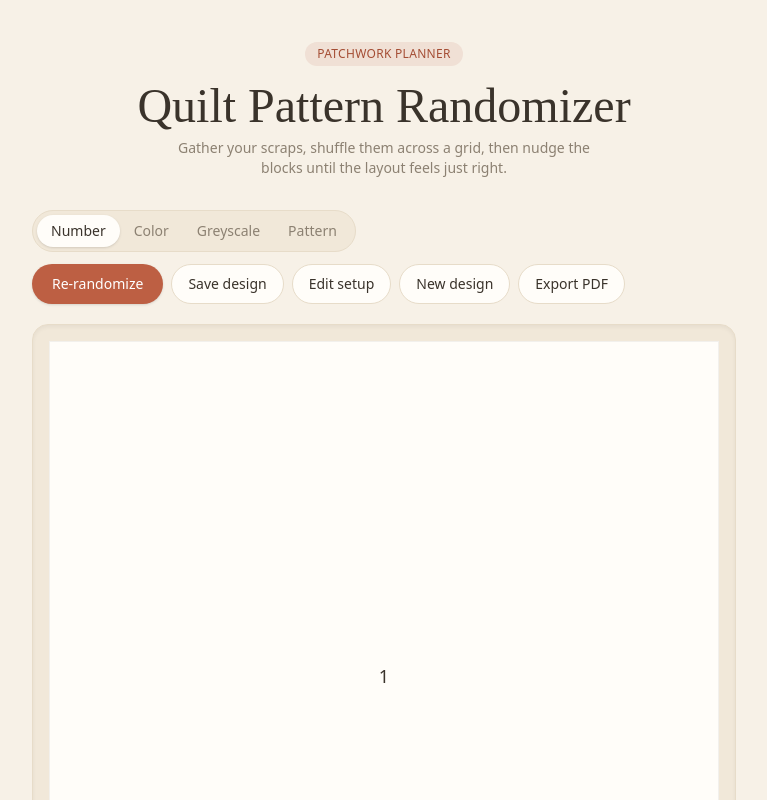
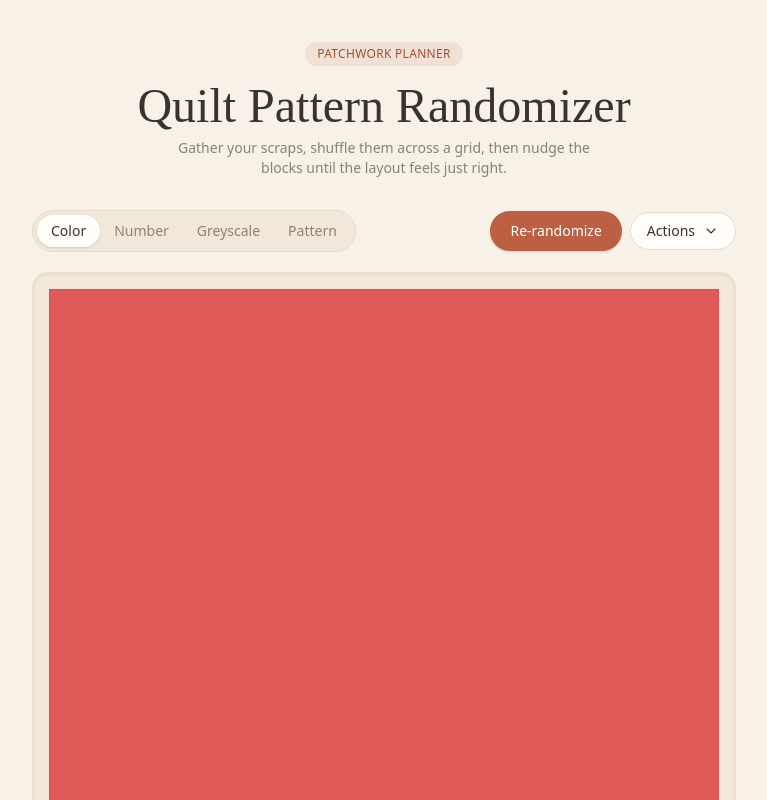
Before and after one commit to WolfGC/Quit-Pattern-Randomizer, a React (Vite) app: page / in a window 1280 px wide. Both pictures are taken after a click on the button "Generate grid". Shown: the top 800 px of the page, without its empty margins (256-1023 px from the left). Built offline with nearby package versions, Linux system fonts and the light colour scheme; a web font is replaced by a local one.

Commit message:
adjustment to toolbar

```diff
--- a/src/App.tsx
+++ b/src/App.tsx
@@ -8,6 +8,7 @@ import SavedDesigns from "./components/SavedDesigns";
 import Toolbar from "./components/Toolbar";
 import ViewToggle from "./components/ViewToggle";
 import Grid from "./components/Grid";
+import SaveDesignModal from "./components/SaveDesignModal";
 
 type Screen = "setup" | "grid";
 
@@ -16,7 +17,8 @@ function App() {
   const [boot] = useState(() => storage.loadWorking());
   const [scraps, setScraps] = useState<ScrapType[]>(boot?.scraps ?? []);
   const [grid, setGrid] = useState<GridState | null>(boot?.grid ?? null);
-  const [view, setView] = useState<ViewMode>(boot?.view ?? "number");
+  // Always open in color view; the last-used view is intentionally not restored.
+  const [view, setView] = useState<ViewMode>("color");
   const [screen, setScreen] = useState<Screen>(boot?.grid ? "grid" : "setup");
   const [designs, setDesigns] = useState<SavedDesign[]>(() =>
     storage.loadDesigns(),
@@ -24,10 +26,12 @@ function App() {
   // Bumped whenever we (re)enter the setup screen, to remount BaseSetup with
   // fresh initial values.
   const [setupNonce, setSetupNonce] = useState(0);
+  // Whether the "Save design" confirmation modal is open.
+  const [saving, setSaving] = useState(false);
 
   useEffect(() => {
-    storage.saveWorking({ scraps, grid, view });
-  }, [scraps, grid, view]);
+    storage.saveWorking({ scraps, grid });
+  }, [scraps, grid]);
 
   useEffect(() => {
     storage.saveDesigns(designs);
@@ -57,21 +61,22 @@ function App() {
   function handleNew() {
     setScraps([]);
     setGrid(null);
-    setView("number");
+    setView("color");
     setSetupNonce((n) => n + 1);
     setScreen("setup");
   }
 
-  function handleSaveDesign() {
+  function handleSaveDesign(name: string) {
     if (!grid) return;
     const design: SavedDesign = {
       id: storage.newId(),
-      name: `Design ${designs.length + 1}`,
+      name: name.trim() || `Design ${designs.length + 1}`,
       scraps,
       grid,
       savedAt: Date.now(),
     };
     setDesigns((d) => [design, ...d]);
+    setSaving(false);
   }
 
   function handleLoadDesign(id: string) {
@@ -79,7 +84,7 @@ function App() {
     if (!d) return;
     setScraps(d.scraps);
     setGrid(d.grid);
-    setView("number");
+    setView("color");
     setScreen("grid");
   }
 
@@ -128,7 +133,7 @@ function App() {
             <ViewToggle view={view} onChange={setView} />
             <Toolbar
               onRandomize={handleRandomize}
-              onSave={handleSaveDesign}
+              onSave={() => setSaving(true)}
               onEditSetup={handleEditSetup}
               onNew={handleNew}
               onExport={() => exportPdf(grid, scraps)}
@@ -137,6 +142,14 @@ function App() {
           <Grid grid={grid} scraps={scraps} view={view} onSwap={handleSwap} />
         </div>
       )}
+
+      {saving && (
+        <SaveDesignModal
+          defaultName={`Design ${designs.length + 1}`}
+          onConfirm={handleSaveDesign}
+          onCancel={() => setSaving(false)}
+        />
+      )}
     </main>
   );
 }
--- /dev/null
+++ b/src/components/SaveDesignModal.tsx
@@ -0,0 +1,79 @@
+import { useEffect, useRef, useState } from "react";
+import { btnGhost, btnPrimary, card, field } from "../ui";
+
+interface SaveDesignModalProps {
+  /** Suggested name, pre-filled and selected so the user can just hit Save. */
+  defaultName: string;
+  onConfirm: (name: string) => void;
+  onCancel: () => void;
+}
+
+export default function SaveDesignModal({
+  defaultName,
+  onConfirm,
+  onCancel,
+}: SaveDesignModalProps) {
+  const [name, setName] = useState(defaultName);
+  const inputRef = useRef<HTMLInputElement>(null);
+
+  // Focus + select the suggested name on open, and close on Escape.
+  useEffect(() => {
+    inputRef.current?.select();
+    function onKey(e: KeyboardEvent) {
+      if (e.key === "Escape") onCancel();
+    }
+    window.addEventListener("keydown", onKey);
+    return () => window.removeEventListener("keydown", onKey);
+  }, [onCancel]);
+
+  const trimmed = name.trim();
+
+  function submit(e: React.FormEvent) {
+    e.preventDefault();
+    if (trimmed) onConfirm(trimmed);
+  }
+
+  return (
+    <div
+      className="fixed inset-0 z-50 flex items-center justify-center bg-ink/40 p-4 backdrop-blur-sm"
+      role="dialog"
+      aria-modal="true"
+      aria-labelledby="save-design-title"
+      onMouseDown={onCancel}
+    >
+      <form
+        onSubmit={submit}
+        onMouseDown={(e) => e.stopPropagation()}
+        className={`w-full max-w-sm ${card} flex flex-col gap-4 p-6`}
+      >
+        <div>
+          <h2 id="save-design-title" className="text-lg font-semibold text-ink">
+            Save design
+          </h2>
+          <p className="mt-1 text-sm text-muted">
+            Give this layout a name so you can find it later.
+          </p>
+        </div>
+
+        <input
+          ref={inputRef}
+          type="text"
+          value={name}
+          onChange={(e) => setName(e.target.value)}
+          placeholder="Design name"
+          aria-label="Design name"
+          className={`${field} w-full`}
+        />
+
+        <div className="flex justify-end gap-2">
+          <button type="button" onClick={onCancel} className={btnGhost}>
+            Cancel
+          </button>
+          <button type="submit" disabled={!trimmed} className={btnPrimary}>
+            Save design
+          </button>
+        </div>
+      </form>
+    </div>
+  );
+}
--- a/src/components/Toolbar.tsx
+++ b/src/components/Toolbar.tsx
@@ -1,4 +1,5 @@
-import { btnGhost, btnPrimary } from "../ui";
+import { useEffect, useRef, useState, type ReactNode } from "react";
+import { btnGhost, btnPrimary, card } from "../ui";
 
 interface ToolbarProps {
   onRandomize: () => void;
@@ -8,6 +9,37 @@ interface ToolbarProps {
   onExport: () => void;
 }
 
+// Small stroke icons (currentColor) for the actions menu.
+const icons: Record<string, ReactNode> = {
+  save: (
+    <path d="M5 3h11l3 3v15H5V3Zm3 0v6h7V3M8 21v-6h8v6" />
+  ),
+  edit: (
+    <path d="M4 20h4L18.5 9.5a2 2 0 0 0-2.83-2.83L5 17.2V20Zm10.5-12.5 3 3" />
+  ),
+  new: <path d="M12 5v14M5 12h14" />,
+  export: (
+    <path d="M12 3v12m0 0 4-4m-4 4-4-4M4 17v3h16v-3" />
+  ),
+};
+
+function Icon({ name }: { name: keyof typeof icons }) {
+  return (
+    <svg
+      viewBox="0 0 24 24"
+      fill="none"
+      stroke="currentColor"
+      strokeWidth={1.7}
+      strokeLinecap="round"
+      strokeLinejoin="round"
+      className="h-4 w-4 shrink-0"
+      aria-hidden
+    >
+      {icons[name]}
+    </svg>
+  );
+}
+
 export default function Toolbar({
   onRandomize,
   onSave,
@@ -15,23 +47,87 @@ export default function Toolbar({
   onNew,
   onExport,
 }: ToolbarProps) {
+  const [open, setOpen] = useState(false);
+  const menuRef = useRef<HTMLDivElement>(null);
+
+  // Close the menu on outside click or Escape.
+  useEffect(() => {
+    if (!open) return;
+    function onPointer(e: MouseEvent) {
+      if (menuRef.current && !menuRef.current.contains(e.target as Node)) {
+        setOpen(false);
+      }
+    }
+    function onKey(e: KeyboardEvent) {
+      if (e.key === "Escape") setOpen(false);
+    }
+    window.addEventListener("mousedown", onPointer);
+    window.addEventListener("keydown", onKey);
+    return () => {
+      window.removeEventListener("mousedown", onPointer);
+      window.removeEventListener("keydown", onKey);
+    };
+  }, [open]);
+
+  const items = [
+    { label: "Save design", icon: "save" as const, onClick: onSave },
+    { label: "Edit setup", icon: "edit" as const, onClick: onEditSetup },
+    { label: "New design", icon: "new" as const, onClick: onNew },
+    { label: "Export PDF", icon: "export" as const, onClick: onExport },
+  ];
+
   return (
-    <div className="flex flex-wrap gap-2">
+    <div className="flex items-center gap-2">
       <button type="button" onClick={onRandomize} className={btnPrimary}>
         Re-randomize
       </button>
-      <button type="button" onClick={onSave} className={btnGhost}>
-        Save design
-      </button>
-      <button type="button" onClick={onEditSetup} className={btnGhost}>
-        Edit setup
-      </button>
-      <button type="button" onClick={onNew} className={btnGhost}>
-        New design
-      </button>
-      <button type="button" onClick={onExport} className={btnGhost}>
-        Export PDF
-      </button>
+
+      <div ref={menuRef} className="relative">
+        <button
+          type="button"
+          onClick={() => setOpen((o) => !o)}
+          aria-haspopup="menu"
+          aria-expanded={open}
+          className={btnGhost}
+        >
+          Actions
+          <svg
+            viewBox="0 0 24 24"
+            fill="none"
+            stroke="currentColor"
+            strokeWidth={1.7}
+            strokeLinecap="round"
+            strokeLinejoin="round"
+            className={`h-4 w-4 transition-transform ${open ? "rotate-180" : ""}`}
+            aria-hidden
+          >
+            <path d="m6 9 6 6 6-6" />
+          </svg>
+        </button>
+
+        {open && (
+          <div
+            role="menu"
+            className={`absolute right-0 z-40 mt-2 flex w-48 flex-col p-1.5 ${card}`}
+          >
+            {items.map(({ label, icon, onClick }) => (
+              <button
+                key={label}
+                type="button"
+                role="menuitem"
+                onClick={() => {
+                  setOpen(false);
+                  onClick();
+                }}
+                className="flex items-center gap-2.5 rounded-lg px-3 py-2 text-left text-sm font-medium text-ink transition-colors hover:bg-surface-2"
+              >
+                <Icon name={icon} />
+                {label}
+              </button>
+            ))}
+          </div>
+        )}
+      </div>
     </div>
   );
 }
--- a/src/components/ViewToggle.tsx
+++ b/src/components/ViewToggle.tsx
@@ -6,8 +6,8 @@ interface ViewToggleProps {
 }
 
 const VIEWS: { value: ViewMode; label: string }[] = [
+  { value: "color", label: "Color" },
   { value: "number", label: "Number" },
-  { value: "color", label: "Color" },
   { value: "greyscale", label: "Greyscale" },
   { value: "pattern", label: "Pattern" },
 ];
--- a/src/lib/storage.ts
+++ b/src/lib/storage.ts
@@ -1,7 +1,7 @@
 // localStorage persistence for the in-progress working state and saved designs.
 // All access is wrapped so a disabled/full storage never crashes the app.
 
-import type { GridState, SavedDesign, ScrapType, ViewMode } from "../types";
+import type { GridState, SavedDesign, ScrapType } from "../types";
 
 const WORKING_KEY = "qpr:working:v1";
 const DESIGNS_KEY = "qpr:designs:v1";
@@ -10,7 +10,6 @@ const DESIGNS_KEY = "qpr:designs:v1";
 export interface WorkingState {
   scraps: ScrapType[];
   grid: GridState | null;
-  view: ViewMode;
 }
 
 function read<T>(key: string, fallback: T): T {
```
